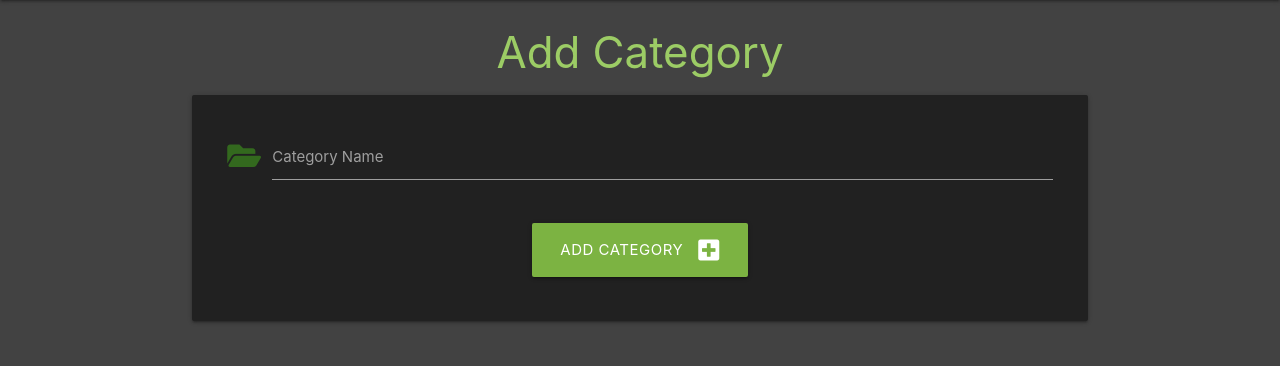
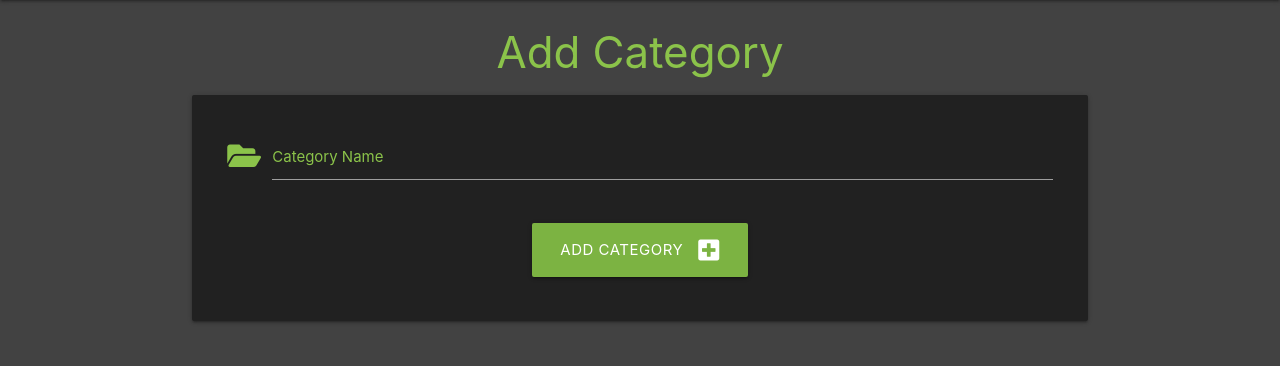
Before and after one commit to JoGorska/task-manager-flask-sqlalchemy, a Flask app: page /add_category in a window 1280 px wide. Shown: the part 64-430 px from the top of the page. Run offline with Flask 2, Linux system fonts and the light colour scheme.

Commit message:
Style - changed colors of fonts in the add categories form

```diff
--- a/taskmanager/routes.py
+++ b/taskmanager/routes.py
@@ -31,6 +31,7 @@ def add_category():
         # the user back to categories.html page
         return redirect(url_for("categories"))
 
-    # default method is get - so this will return "add_category.html" unless the method is POST
+    # default method is get - so this will return "add_category.html" unless
+    #  the method is POST
     # it is good practice to add error handling and defence programing here
     return render_template("add_category.html")
--- a/taskmanager/templates/add_category.html
+++ b/taskmanager/templates/add_category.html
@@ -2,19 +2,19 @@
 
 {% block content %}
 
-<h3 class="light-green-text text-lighten-1 center-align">Add Category</h3>
+<h3 class="light-green-text center-align">Add Category</h3>
 
-<div class="row card-panel grey darken-4">
+<div class="row card-panel grey darken-4 light-green-text">
     <!-- form -->
     <!-- url_for - needs to point to the function in routes.py ('add_category') -->
     <form class="col s12" method="POST" action="{{ url_for('add_category') }}">
         <!-- category name -->
         <div class="row">
-            <div class="input-field col s12">
-                <i class="fas fa-folder-open prefix light-green-text text-darken-4"></i>
+            <div class="input-field col s12 light-green-text">
+                <i class="fas fa-folder-open prefix light-green-text"></i>
                 <!-- name, id and "for" need to be matching -->
-                <input id="category_name" name="category_name" minlength="3" maxlength="25" type="text" class="validate" required>
-                <label for="category_name">Category Name</label>
+                <input id="category_name" name="category_name" minlength="3" maxlength="25" type="text" class="validate light-green-text" required>
+                <label class="light-green-text" for="category_name">Category Name</label>
             </div>
         </div>
         <!-- submit button -->
--- a/taskmanager/templates/categories.html
+++ b/taskmanager/templates/categories.html
@@ -5,6 +5,7 @@
 <h3 class="light-green-text text-lighten-1 center-align">Categories</h3>
 
 <div class="row">
+
     <div class="col s12 center-align">
         <a href="{{ url_for('add_category') }}" class="btn-large light-green darken-2">
             Add Category  <i class="fas fa-plus-square"></i>
```
